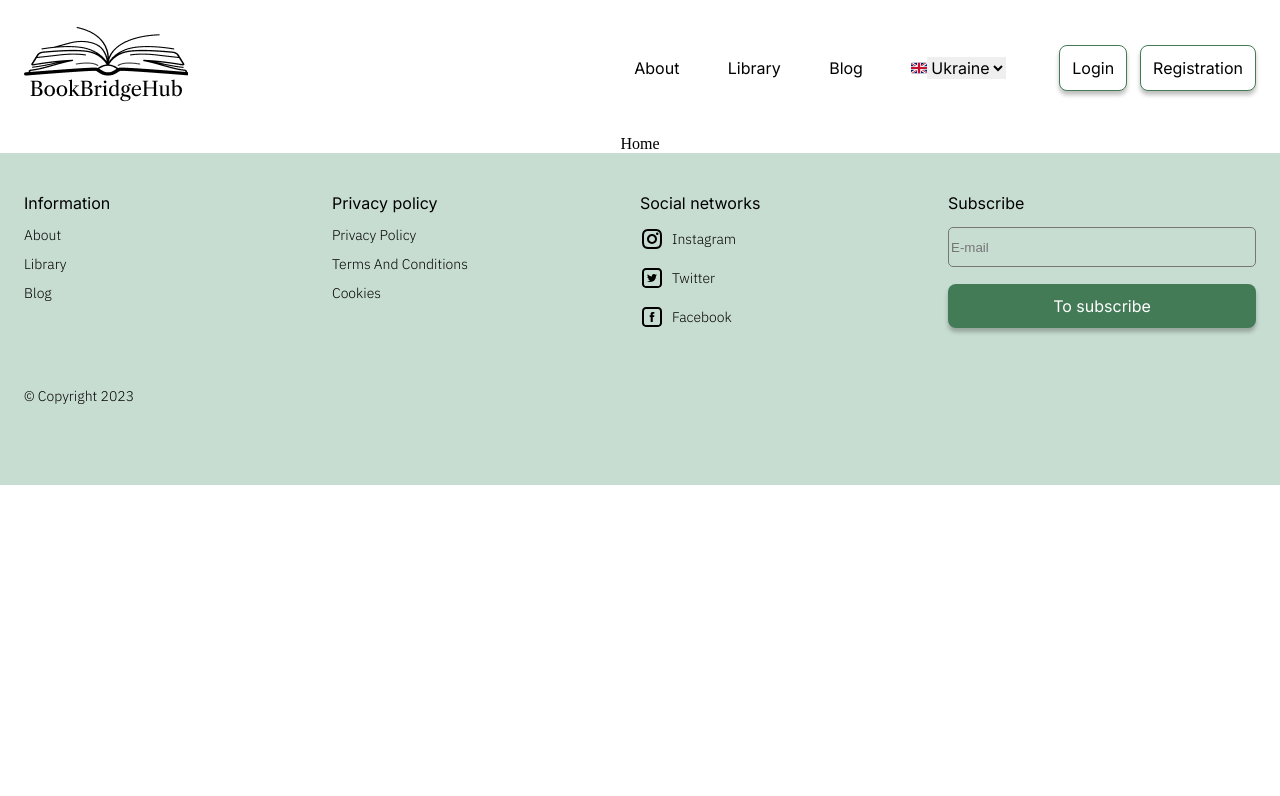
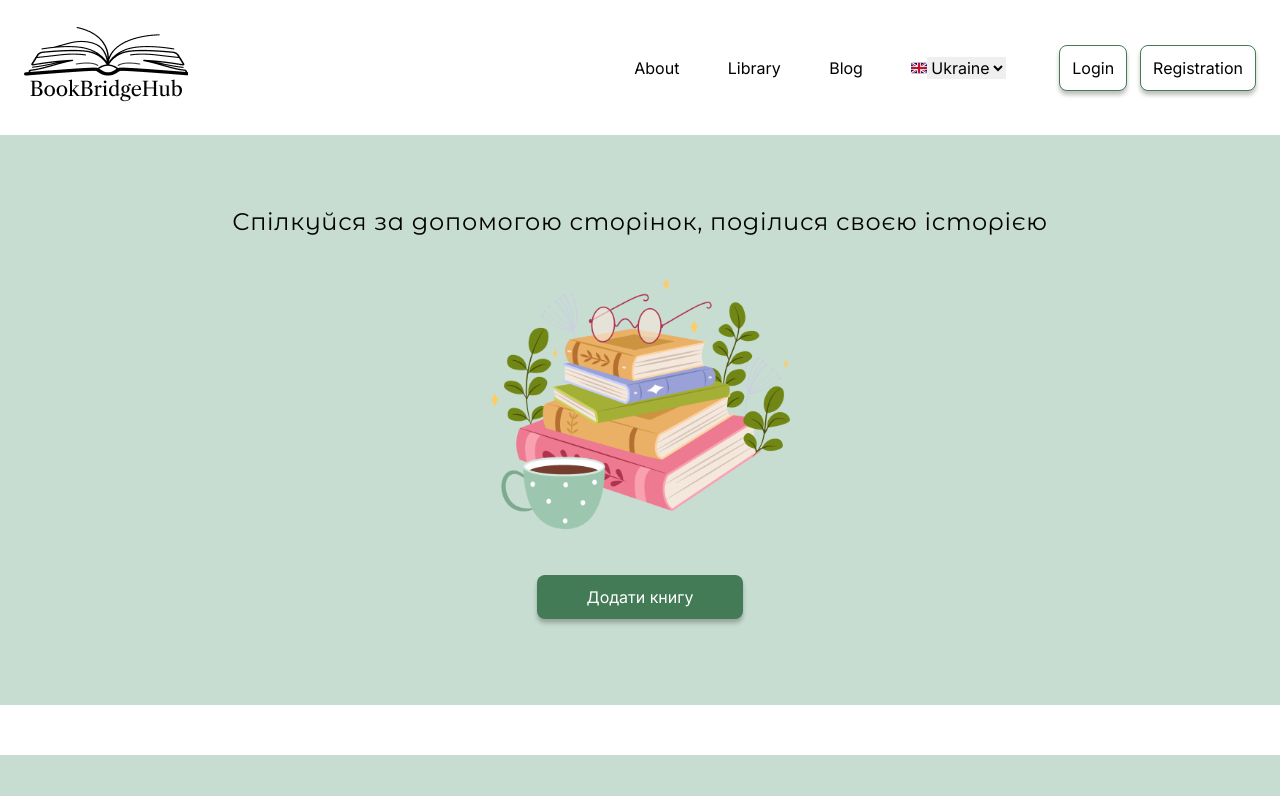
Before and after one commit to Vexavv/Marketplace-Bookti, a React (Vite) app in the folder client/: page / in a window 1280 px wide. Shown: the top 796 px of the page. Built offline with nearby package versions, Linux system fonts and the light colour scheme.

Commit message:
added img

```diff
--- a/client/src/components/Banner/Banner.module.scss
+++ b/client/src/components/Banner/Banner.module.scss
@@ -0,0 +1,25 @@
+@import "../../styles/variables.module";
+
+.Banner{
+background:$secondary-bg-color;
+  margin-bottom: 50px;
+  padding: 72px 0 86px;
+  display: flex;
+  &Text{
+    color: #000;
+    text-align: center;
+    font-family: Montserrat Alternates;
+    font-size: 24px;
+    font-style: normal;
+    font-weight: 400;
+    line-height: normal;
+    letter-spacing: 0.72px;
+    margin-bottom: 40px;
+  }
+  &Img{
+    width: 100%;
+    max-width: 300px;
+    margin-bottom: 42px;
+
+  }
+}
--- a/client/src/components/Banner/Banner.tsx
+++ b/client/src/components/Banner/Banner.tsx
@@ -1,9 +1,20 @@
 import React from 'react';
-
+import styles from './Banner.module.scss'
+import Container from "../Container/Container";
+import Button from "../Button/Button";
 const Banner = () => {
     return (
-        <div>
+        <div className={styles.Banner}>
+            <Container>
+                <h1 className={styles.BannerText}>
+                    Спілкуйся за допомогою сторінок, поділися своєю історією
+                </h1>
+                <img className={styles.BannerImg} src="/home/OBJECTS.png" alt="book"/>
+                <div>
+                    <Button name='BannerButton'>Додати книгу</Button>
+                </div>
 
+            </Container>
         </div>
     );
 };
--- a/client/src/components/Button/Button.module.scss
+++ b/client/src/components/Button/Button.module.scss
@@ -34,6 +34,11 @@
   width: 254px;
   margin: 0;
 }
+.BannerButton{
+  margin: 0;
+  padding: 12px 50px;
+  //width: 254px;
+}
 @media (min-width: 500px) {
 
 }
--- a/client/src/components/Button/Button.props.ts
+++ b/client/src/components/Button/Button.props.ts
@@ -3,5 +3,5 @@ import {ButtonHTMLAttributes, DetailedHTMLProps, ReactNode} from "react";
 
 export interface ButtonProps extends DetailedHTMLProps<ButtonHTMLAttributes<HTMLButtonElement>, HTMLButtonElement> {
     children: ReactNode;
-    name?: 'MobileMenu' | 'l' | 'HeaderButton';
+    name?: 'MobileMenu' | 'BannerButton' | 'HeaderButton';
 }
--- a/client/src/components/Button/Button.tsx
+++ b/client/src/components/Button/Button.tsx
@@ -7,7 +7,7 @@ const Button = ({name, children, className, ...props}: ButtonProps) => {
         <button className={cn(styles.Button,className,{
             [styles.HeaderButton]: name == 'HeaderButton',
             [styles.MobileMenu]: name == 'MobileMenu',
-            [styles.l]: name == 'l'
+            [styles.BannerButton]: name == 'BannerButton'
         })} {...props}>
             {children}
         </button>
--- a/client/src/pages/Home/Home.tsx
+++ b/client/src/pages/Home/Home.tsx
@@ -1,9 +1,10 @@
 import React from 'react';
 import styles from './Home.module.scss'
+import Banner from "../../components/Banner/Banner";
 const Home = () => {
     return (
         <div>
-            Home
+            <Banner/>
         </div>
     );
 };
```
Also changed, not shown: client/public/home/OBJECTS.png (added).
